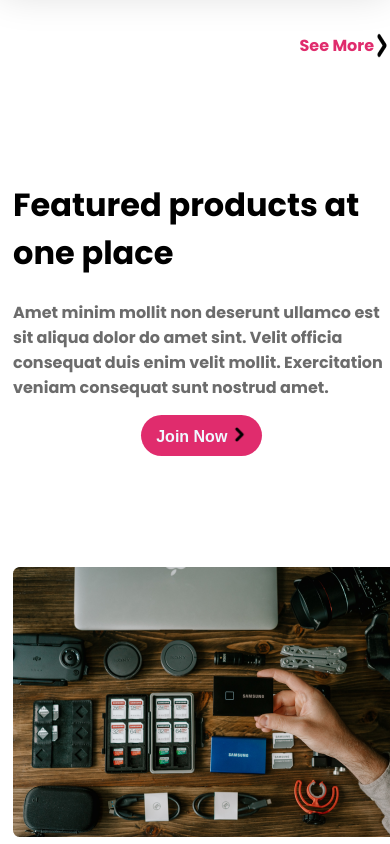
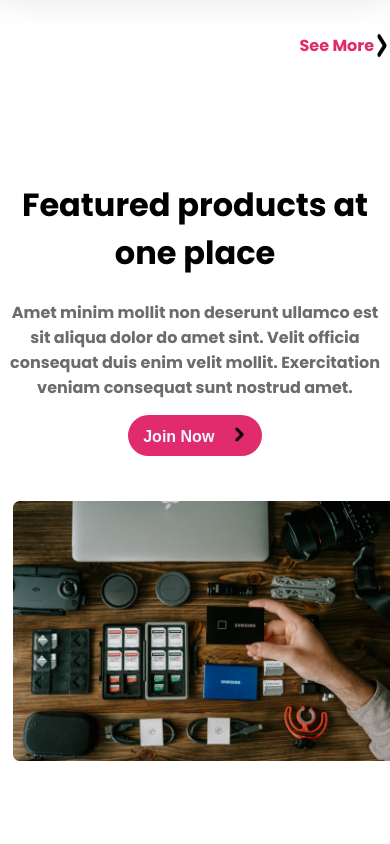
Before and after one commit to rimond12/influencer-task, a plain HTML site: page index.html in a window 390 px wide. Shown: the part 6090-6934 px from the top of the page. After the commit the page ends 6858 px from the top, so only its background shows below. Drawn offline with Linux system fonts and the light colour scheme.

Commit message:
added new changes in media qurey and code

```diff
--- a/styles/style.css
+++ b/styles/style.css
@@ -234,20 +234,19 @@
       flex-direction: column-reverse;
       max-width: 100%;
       justify-items: center;
-      margin-left: 13px;
+      gap: 30px;
     }
-    .featured-container h2 p img{
+    .featured-container img{
       max-width: 100%;
       margin: 0px;
-      justify-items: center;
-      align-items: center;
+      margin-left: 13px;
     }
     .featured-details{
       justify-content: center;
       justify-items: center;
     }
-    .feature-tittle{
-      justify-items: center;
+    .feature-tittle, .featured-description{
+      text-align: center;
     }
   }
 
```
